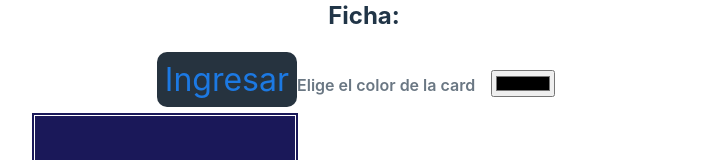
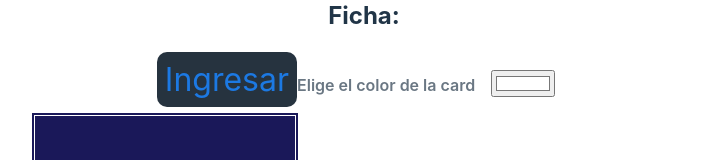
Before and after one commit to CamiloGom3z/Instrumento-React, a React (Vite) app in the folder react-instrumento-a/: page /Card in a window 1280 px wide. Shown: the part 210-370 px from the top of the page, without its empty margins (276-1000 px from the left). Built offline with nearby package versions, Linux system fonts and the light colour scheme.

Commit message:
hice lo que pude .-.

```diff
--- a/react-instrumento-a/src/App.jsx
+++ b/react-instrumento-a/src/App.jsx
@@ -15,7 +15,7 @@ export const App = () => {
       <Welcome />
        <Routes>
         <Route path='/Card' element= {<Card />}/>
-        <Route path='*' element= {<NotFound />}/>
+        <Route path='/*' element= {<NotFound />}/>
        </Routes>
     </>
   )
--- a/react-instrumento-a/src/Card/Card.jsx
+++ b/react-instrumento-a/src/Card/Card.jsx
@@ -1,13 +1,19 @@
-import React from 'react'
-import './Card.css'
-import imgCard from '../assets/images/Photo.png'
+import React, { useState } from 'react';
+import './Card.css';
+import imgCard from '../assets/images/Photo.png';
 
 export const Card = () => {
+  const [cardColor, setCardColor] = useState('#ffffff'); // Estado para almacenar el color de la tarjeta
+
+  const handleColorChange = (event) => {
+    setCardColor(event.target.value); // Actualiza el estado del color de la tarjeta al valor seleccionado por el usuario
+  };
+
   return (
     <>
       <label htmlFor="">Elige el color de la card</label>
-      <input type="color" />
-      <div className='card'>
+      <input type="color" value={cardColor} onChange={handleColorChange} />
+      <div className='card' style={{ backgroundColor: cardColor }}> {/* Establece el color de fondo de la tarjeta */}
         <div className="header-card"></div>
         <div className="main-card">
           <img src={imgCard} alt="Photo" />
@@ -15,5 +21,5 @@ export const Card = () => {
         <div className="footer-card"></div>
       </div>
     </>
-  )
-}
+  );
+};
```
